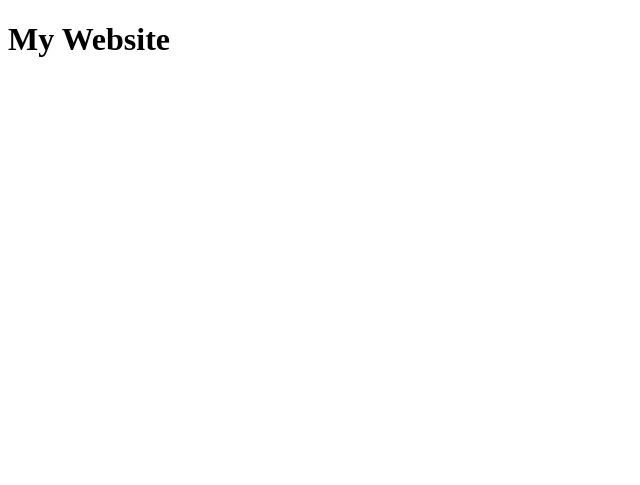
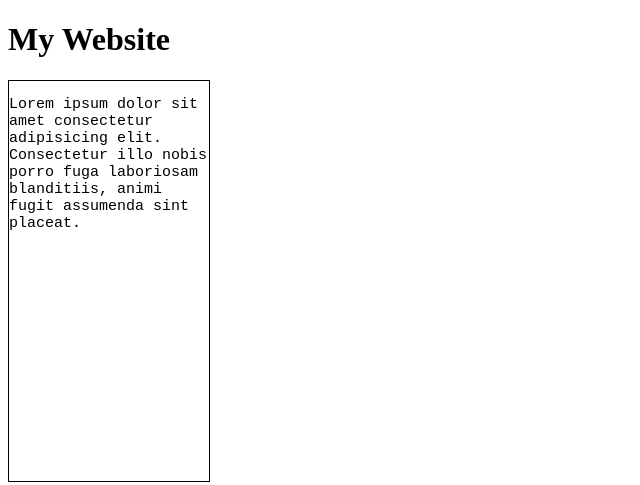
Before and after one commit to Adamashvili/chemiproeqti, a plain HTML site: page index.html in a window 1280 px wide. Shown: the whole page, without its empty margins (0-640 px from the left). Drawn offline with Linux system fonts and the light colour scheme.

Commit message:
add styles

```diff
--- a/index.html
+++ b/index.html
@@ -1,11 +1,19 @@
 <!DOCTYPE html>
 <html lang="en">
-<head>
-    <meta charset="UTF-8">
-    <meta name="viewport" content="width=device-width, initial-scale=1.0">
+  <head>
+    <meta charset="UTF-8" />
+    <meta name="viewport" content="width=device-width, initial-scale=1.0" />
     <title>Document</title>
-</head>
-<body>
+    <link rel="stylesheet" href="style.css" />
+  </head>
+  <body>
     <h1>My Website</h1>
-</body>
+    <div class="card">
+      <p>
+        Lorem ipsum dolor sit amet consectetur adipisicing elit. Consectetur
+        illo nobis porro fuga laboriosam blanditiis, animi fugit assumenda sint
+        placeat.
+      </p>
+    </div>
+  </body>
 </html>
--- /dev/null
+++ b/style.scss
@@ -0,0 +1,9 @@
+.card {
+    width: 200px;
+    height: 400px;
+    border: 1px solid black;
+    p{
+        font-size: 15px;
+        font-family: 'Courier New', Courier, monospace;
+    }
+}
```
Also changed, not shown: style.css, style.min.css (added), 1 other file.
